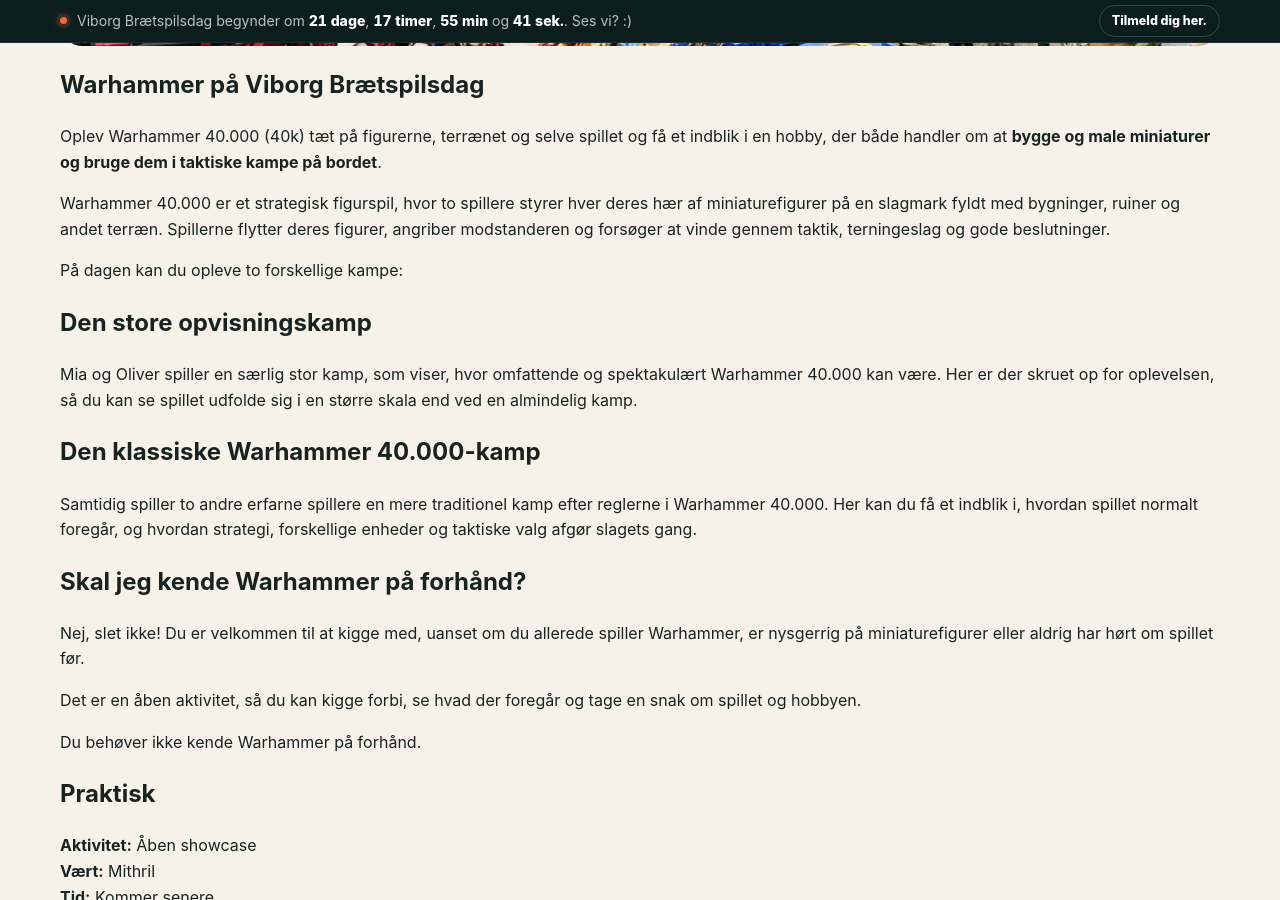
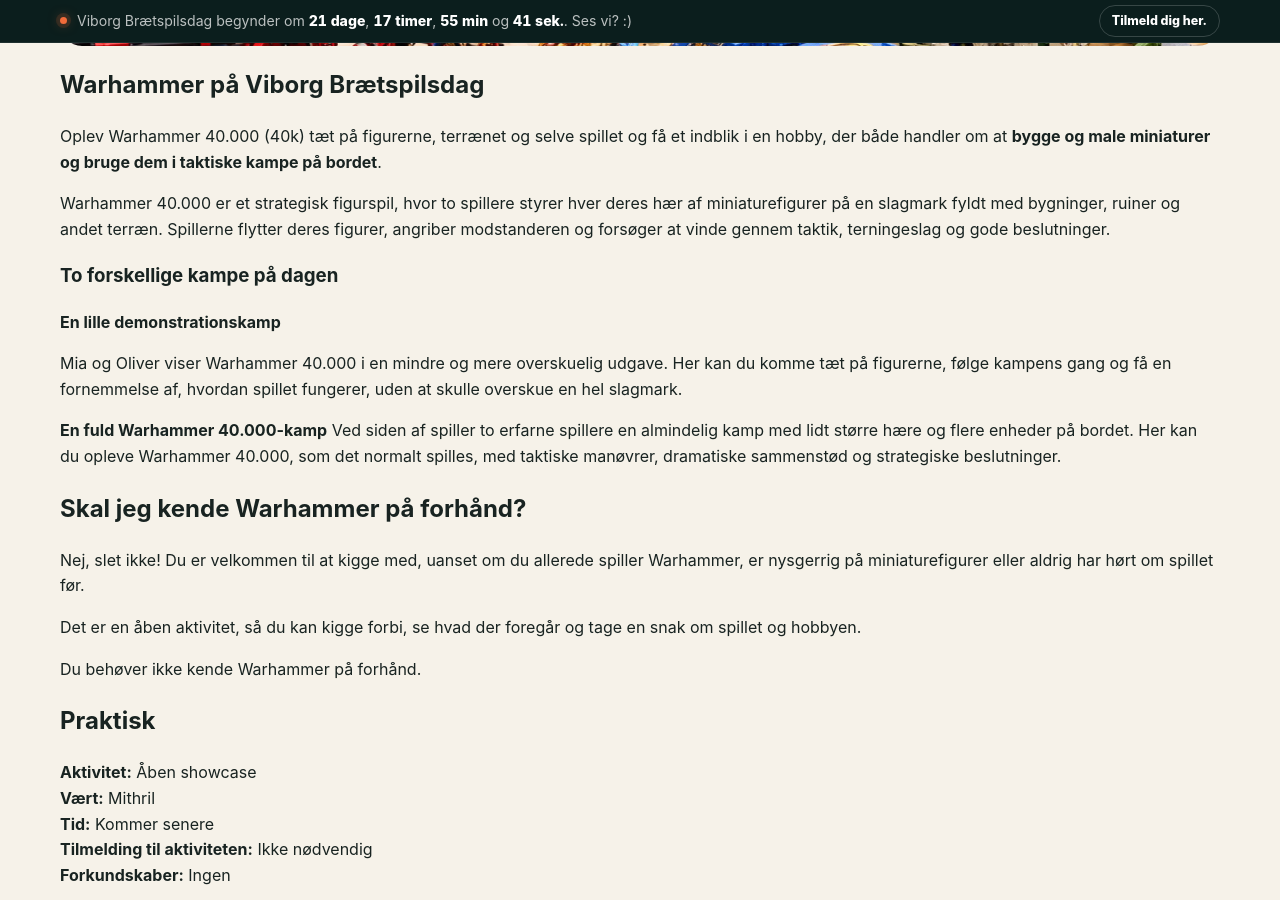
Before and after one commit to Andrejao/spilex, a Jekyll site: the page built from _posts/2026-10-02-warhammer-showcase.md, in a window 1280 px wide and 900 px high, scrolled down 382 px. Built offline with Jekyll 4.4.1, drawn with Linux system fonts in a browser that asks for light colours.

Commit message:
Update 2026-10-02-warhammer-showcase.md

```diff
--- a/_posts/2026-10-02-warhammer-showcase.md
+++ b/_posts/2026-10-02-warhammer-showcase.md
@@ -21,15 +21,15 @@
 
 Warhammer 40.000 er et strategisk figurspil, hvor to spillere styrer hver deres hær af miniaturefigurer på en slagmark fyldt med bygninger, ruiner og andet terræn. Spillerne flytter deres figurer, angriber modstanderen og forsøger at vinde gennem taktik, terningeslag og gode beslutninger.
 
-På dagen kan du opleve to forskellige kampe:
 
-## Den store opvisningskamp
+### To forskellige kampe på dagen
 
-Mia og Oliver spiller en særlig stor kamp, som viser, hvor omfattende og spektakulært Warhammer 40.000 kan være. Her er der skruet op for oplevelsen, så du kan se spillet udfolde sig i en større skala end ved en almindelig kamp.
+**En lille demonstrationskamp**
 
-## Den klassiske Warhammer 40.000-kamp
+Mia og Oliver viser Warhammer 40.000 i en mindre og mere overskuelig udgave. Her kan du komme tæt på figurerne, følge kampens gang og få en fornemmelse af, hvordan spillet fungerer, uden at skulle overskue en hel slagmark.
 
-Samtidig spiller to andre erfarne spillere en mere traditionel kamp efter reglerne i Warhammer 40.000. Her kan du få et indblik i, hvordan spillet normalt foregår, og hvordan strategi, forskellige enheder og taktiske valg afgør slagets gang.
+**En fuld Warhammer 40.000-kamp**
+Ved siden af spiller to erfarne spillere en almindelig kamp med lidt større hære og flere enheder på bordet. Her kan du opleve Warhammer 40.000, som det normalt spilles, med taktiske manøvrer, dramatiske sammenstød og strategiske beslutninger.
 
 ## Skal jeg kende Warhammer på forhånd?
 Nej, slet ikke! Du er velkommen til at kigge med, uanset om du allerede spiller Warhammer, er nysgerrig på miniaturefigurer eller aldrig har hørt om spillet før.
```
